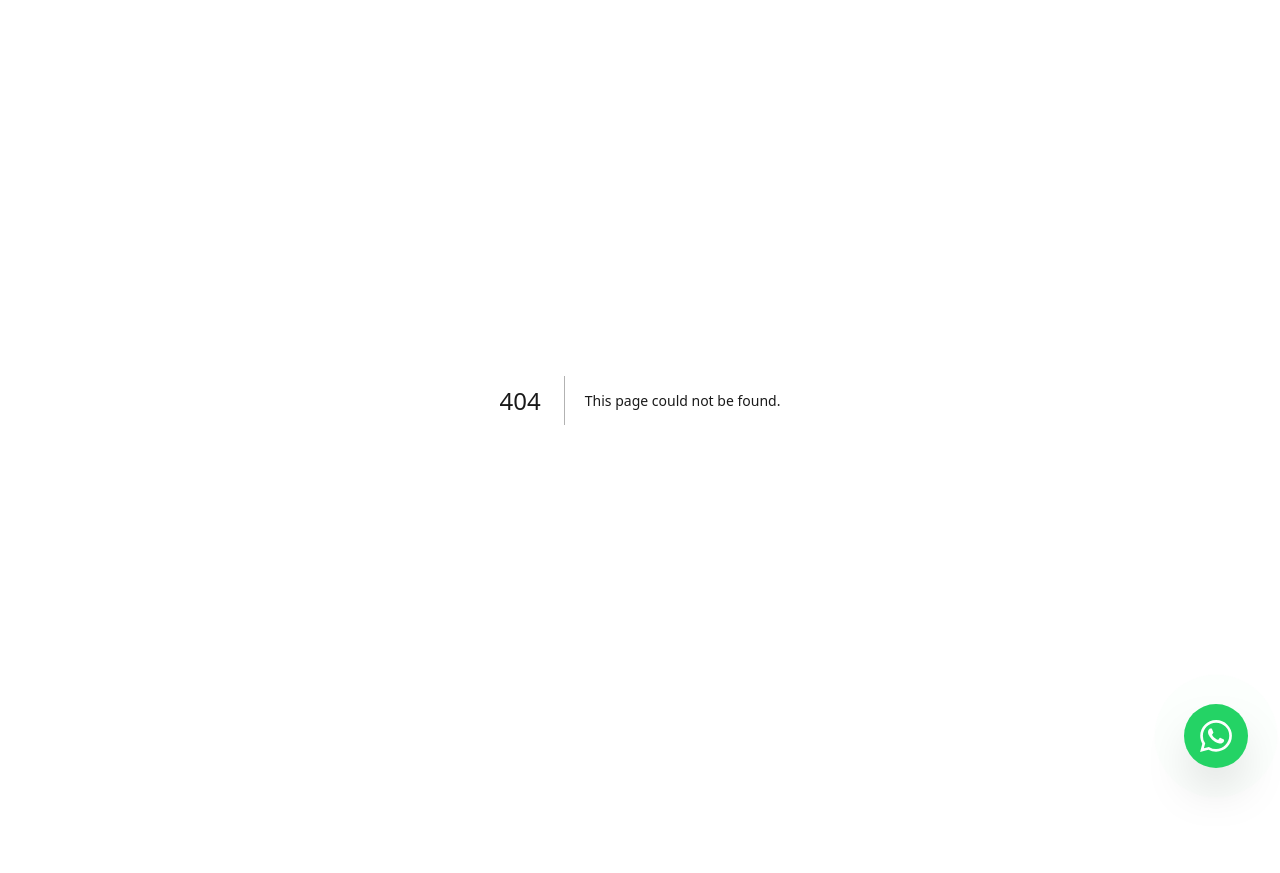
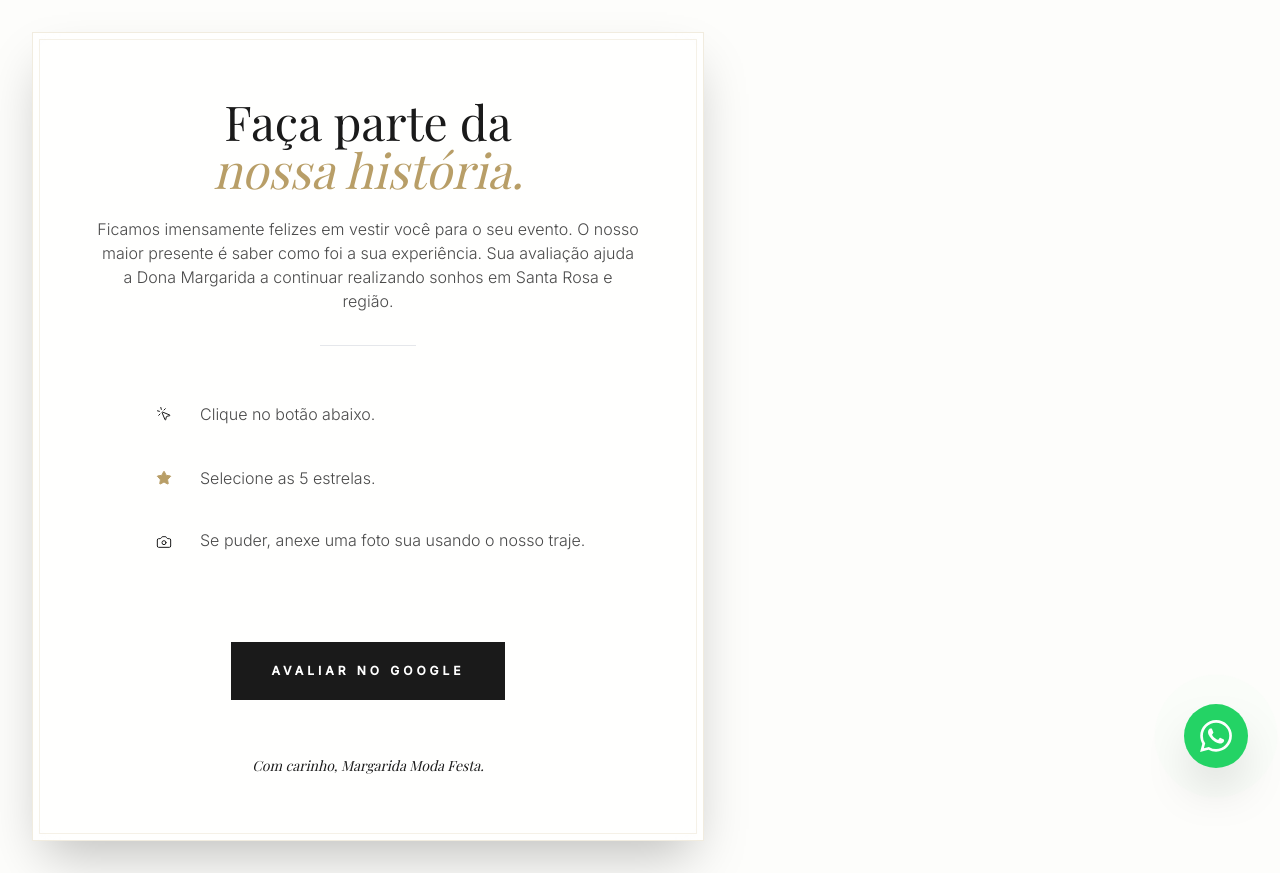
Before and after one commit to pedropetenon/MargaridaModaFesta, a Next.js app: page /avaliar in a window 1280 px wide. Before the commit this address had no page. Before the commit the page ends 800 px from the top, so only its background shows below. Built offline with nearby package versions, Linux system fonts and the light colour scheme.

Commit message:
Feat: Add /avaliar route for Google Reviews capture

```diff
--- /dev/null
+++ b/src/app/avaliar/page.tsx
@@ -0,0 +1,85 @@
+import { Star, Camera, MousePointerClick } from 'lucide-react';
+import Link from 'next/link';
+import { Metadata } from 'next';
+import { Reveal } from '@/components/animations/Reveal';
+
+export const metadata: Metadata = {
+  title: 'Avalie sua experiência | Margarida Moda Festa',
+  description: 'Compartilhe como foi a sua experiência com a Margarida Moda Festa.',
+};
+
+export default function AvaliarPage() {
+  return (
+    <main className="min-h-screen bg-bg relative flex flex-col items-center justify-center p-4 md:p-8 overflow-hidden">
+      {/* Decorative Blur Backgrounds */}
+      <div className="absolute top-0 left-0 w-[500px] h-[500px] bg-gold/10 rounded-full -translate-x-1/2 -translate-y-1/2 blur-3xl pointer-events-none" />
+      <div className="absolute bottom-0 right-0 w-[600px] h-[600px] bg-primary/5 rounded-full translate-x-1/3 translate-y-1/3 blur-3xl pointer-events-none" />
+
+      <Reveal y={30} duration={1}>
+        <div className="relative w-full max-w-2xl bg-white/70 backdrop-blur-md luxury-frame !p-8 md:!p-16 z-10 shadow-2xl">
+          <div className="text-center space-y-8">
+            {/* Header */}
+            <div>
+              <h1 className="font-serif text-3xl md:text-5xl text-primary leading-tight mb-6">
+                Faça parte da <br className="hidden md:block" />
+                <span className="italic text-gold">nossa história.</span>
+              </h1>
+              <p className="font-sans text-secondary font-light leading-relaxed text-sm md:text-base max-w-xl mx-auto">
+                Ficamos imensamente felizes em vestir você para o seu evento. O nosso maior presente é saber como foi a sua experiência. Sua avaliação ajuda a Dona Margarida a continuar realizando sonhos em Santa Rosa e região.
+              </p>
+            </div>
+
+            <hr className="border-t border-primary/10 w-24 mx-auto" />
+
+            {/* Instruction List */}
+            <div className="space-y-6 text-left max-w-md mx-auto py-4">
+              <div className="flex items-start gap-4 group">
+                <div className="w-10 h-10 rounded-full bg-primary/5 flex items-center justify-center shrink-0 group-hover:bg-gold/10 transition-colors duration-300">
+                  <MousePointerClick className="w-4 h-4 text-primary" strokeWidth={1.5} />
+                </div>
+                <p className="font-sans text-secondary text-sm md:text-base mt-2 font-light">
+                  Clique no botão abaixo.
+                </p>
+              </div>
+
+              <div className="flex items-start gap-4 group">
+                <div className="w-10 h-10 rounded-full bg-primary/5 flex items-center justify-center shrink-0 group-hover:bg-gold/10 transition-colors duration-300">
+                  <Star className="w-4 h-4 text-gold" strokeWidth={1.5} fill="currentColor" />
+                </div>
+                <p className="font-sans text-secondary text-sm md:text-base mt-2 font-light">
+                  Selecione as 5 estrelas.
+                </p>
+              </div>
+
+              <div className="flex items-start gap-4 group">
+                <div className="w-10 h-10 rounded-full bg-primary/5 flex items-center justify-center shrink-0 group-hover:bg-gold/10 transition-colors duration-300">
+                  <Camera className="w-4 h-4 text-primary" strokeWidth={1.5} />
+                </div>
+                <p className="font-sans text-secondary text-sm md:text-base mt-1.5 font-light">
+                  Se puder, anexe uma foto sua usando o nosso traje.
+                </p>
+              </div>
+            </div>
+
+            {/* CTA */}
+            <div className="pt-8">
+              <Link
+                href="https://g.page/r/CcVVeeokEPU0EBM/review"
+                target="_blank"
+                rel="noopener noreferrer"
+                className="inline-flex items-center justify-center px-10 py-5 bg-primary text-white text-[0.75rem] uppercase tracking-[4px] font-bold hover:bg-gold transition-all duration-500 hover:shadow-lg hover:-translate-y-1 w-full md:w-auto"
+              >
+                Avaliar no Google
+              </Link>
+            </div>
+
+            {/* Footer Text */}
+            <p className="pt-6 font-serif italic text-primary/60 text-sm">
+              Com carinho, Margarida Moda Festa.
+            </p>
+          </div>
+        </div>
+      </Reveal>
+    </main>
+  );
+}
```
